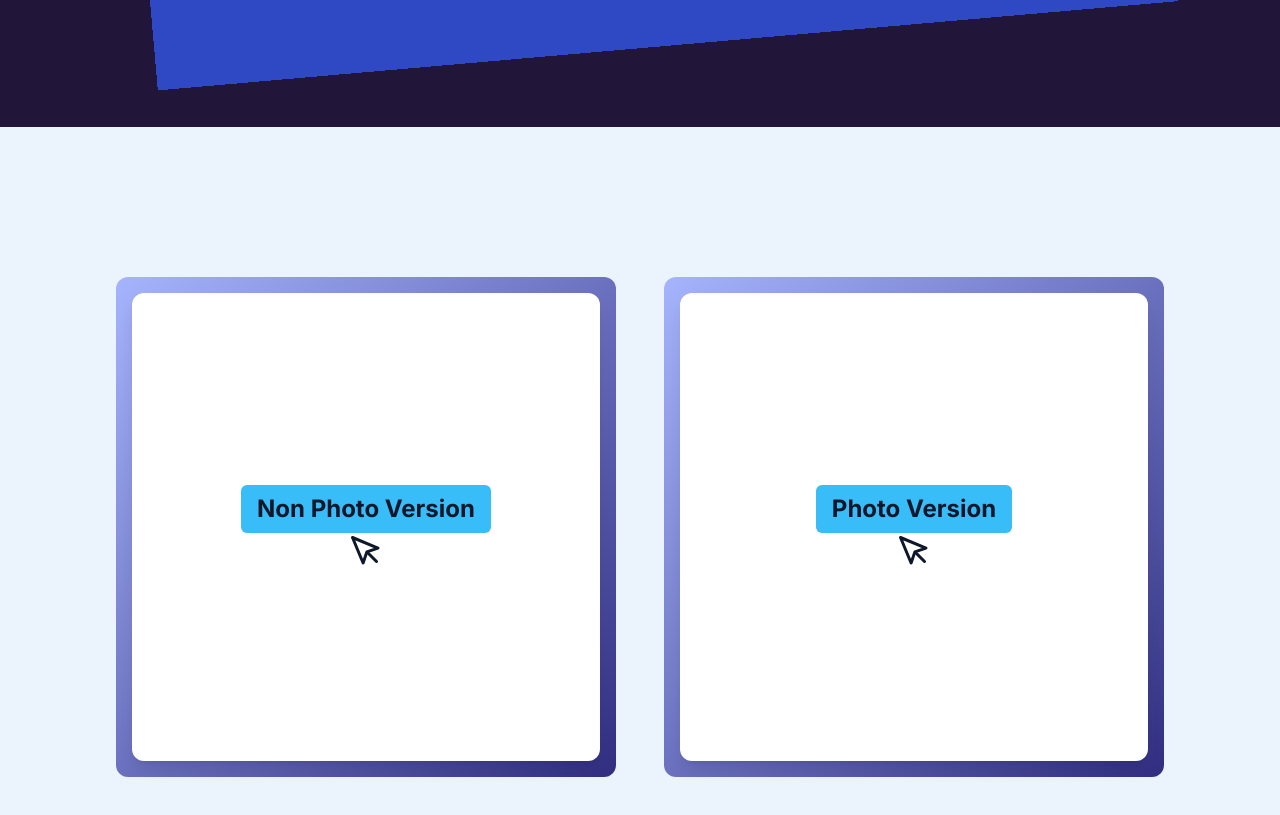
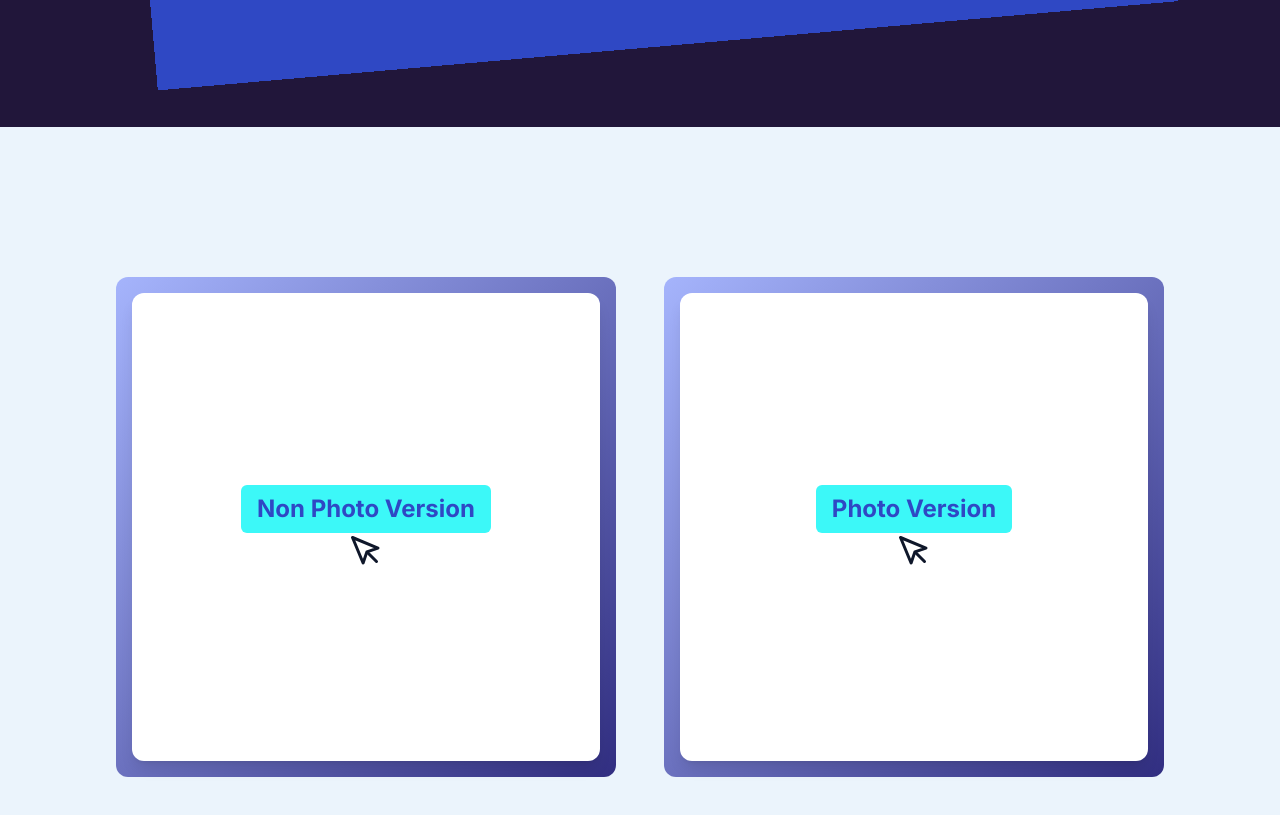
Before and after one commit to kcohn/sk-signature-setup, a Next.js app: page / in a window 1280 px wide. Shown: the part 673-1488 px from the top of the page. Built offline with nearby package versions, Linux system fonts and the light colour scheme.

Commit message:
Use new aqua color

```diff
--- a/src/app/components/SignatureType/index.js
+++ b/src/app/components/SignatureType/index.js
@@ -92,7 +92,9 @@ const TiltCard = ({ children }) => {
           }}
           className="text-center text-2xl font-bold"
         >
-          <div className="bg-sky-400 py-2 px-4 rounded-md">{children}</div>
+          <div className="highlighted-text py-2 px-4 rounded-md">
+            {children}
+          </div>
         </p>
 
         <FiMousePointer
--- a/src/app/globals.css
+++ b/src/app/globals.css
@@ -129,6 +129,11 @@ body {
   height: 20%;
 }
 
+.highlighted-text {
+  background-color: #3cf8f8;
+  color: #2f48c4;
+}
+
 .scroll-section-outer {
   overflow: hidden;
 }
```
